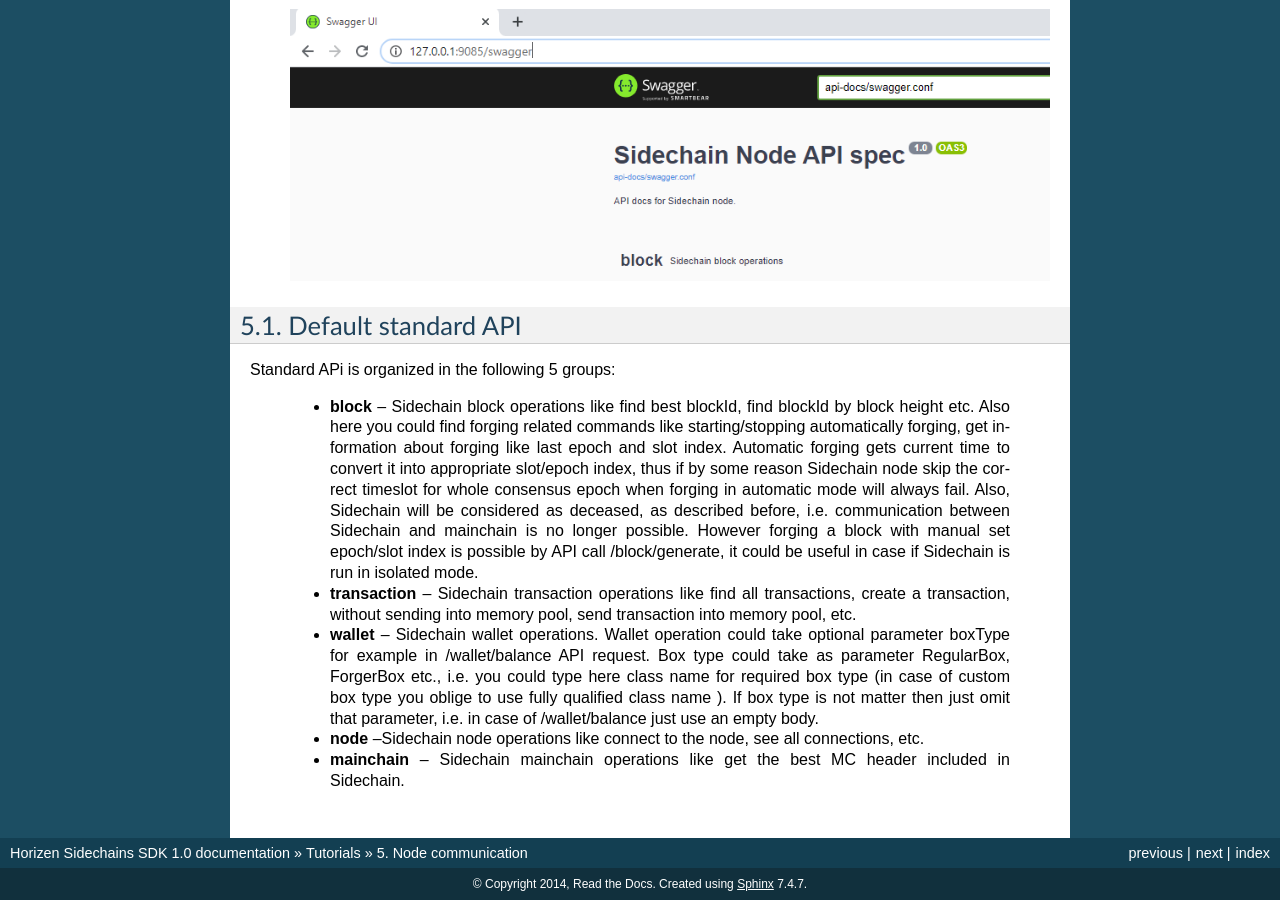
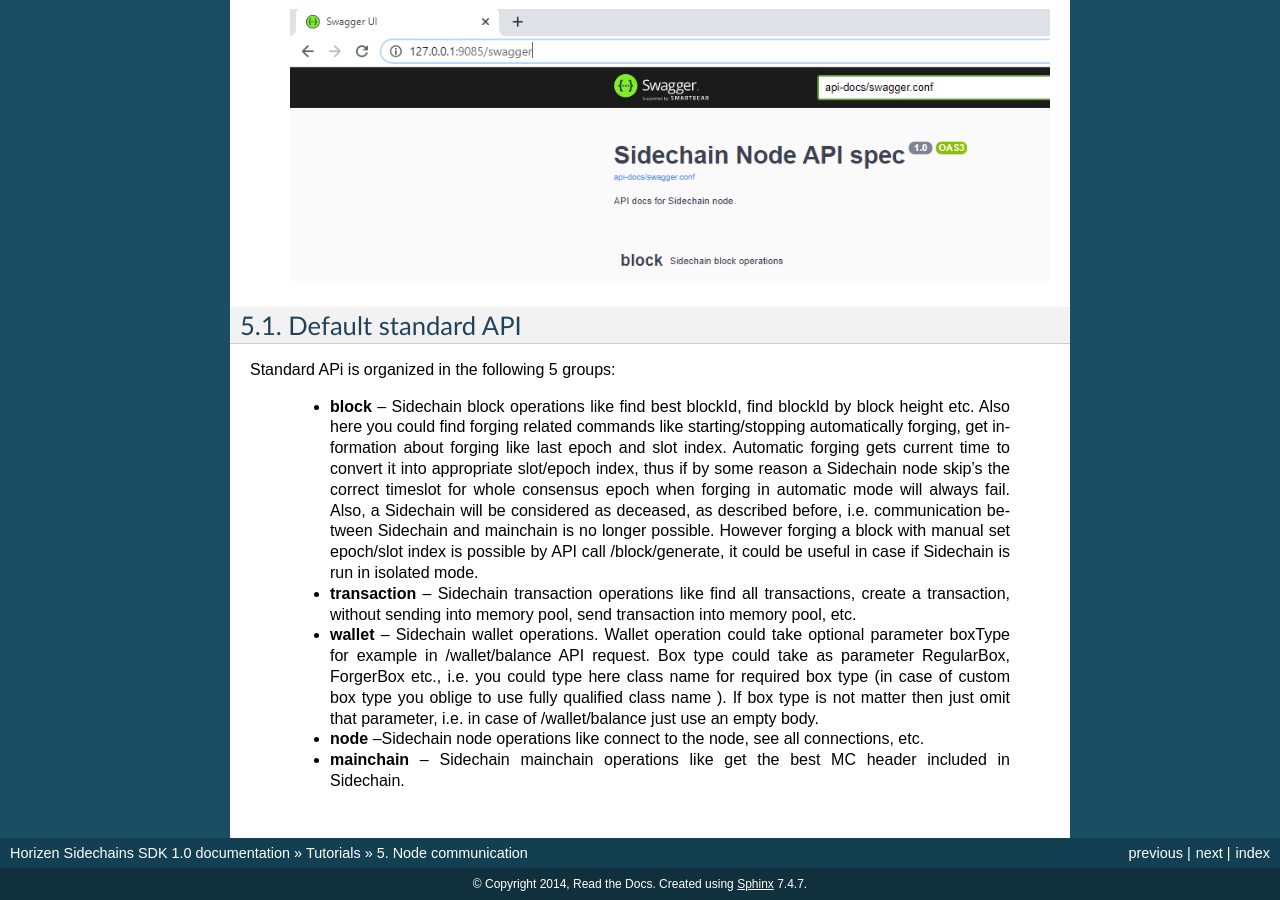
Before and after one commit to megaluck/documentation, a Sphinx documentation site: the page built from docs/introduction/05-Node-communication.rst, in a window 1280 px wide and 900 px high, scrolled down 597 px. Built offline with Sphinx 7.4.7, drawn with Linux system fonts in a browser that asks for light colours; pages that are not in the unit, such as notebooks, are missing from menus.

Commit message:
missing characters

```diff
--- a/docs/introduction/05-Node-communication.rst
+++ b/docs/introduction/05-Node-communication.rst
@@ -30,7 +30,7 @@ Default standard API
 
 Standard APi is organized in the following 5 groups:
 
- * **block** -- Sidechain block operations like find best blockId, find blockId by block height etc. Also here you could find forging related commands like starting/stopping automatically forging, get information about forging like last epoch and slot index. Automatic forging gets current time to convert it into appropriate slot/epoch index, thus if by some reason Sidechain node skip the correct timeslot for whole consensus epoch when forging in automatic mode will always fail. Also, Sidechain will be considered as deceased, as described before, i.e. communication between  Sidechain and mainchain is no longer possible. However forging a block with manual set epoch/slot index is possible by API call /block/generate, it could be useful in case if Sidechain is run in isolated mode.
+ * **block** -- Sidechain block operations like find best blockId, find blockId by block height etc. Also here you could find forging related commands like starting/stopping automatically forging, get information about forging like last epoch and slot index. Automatic forging gets current time to convert it into appropriate slot/epoch index, thus if by some reason a Sidechain node skip's the correct timeslot for whole consensus epoch when forging in automatic mode will always fail. Also, a Sidechain will be considered as deceased, as described before, i.e. communication between Sidechain and mainchain is no longer possible. However forging a block with manual set epoch/slot index is possible by API call /block/generate, it could be useful in case if Sidechain is run in isolated mode.
 
  * **transaction** -- Sidechain transaction operations like find all transactions, create a transaction, without sending into memory pool, send transaction into memory pool, etc.
 
```
